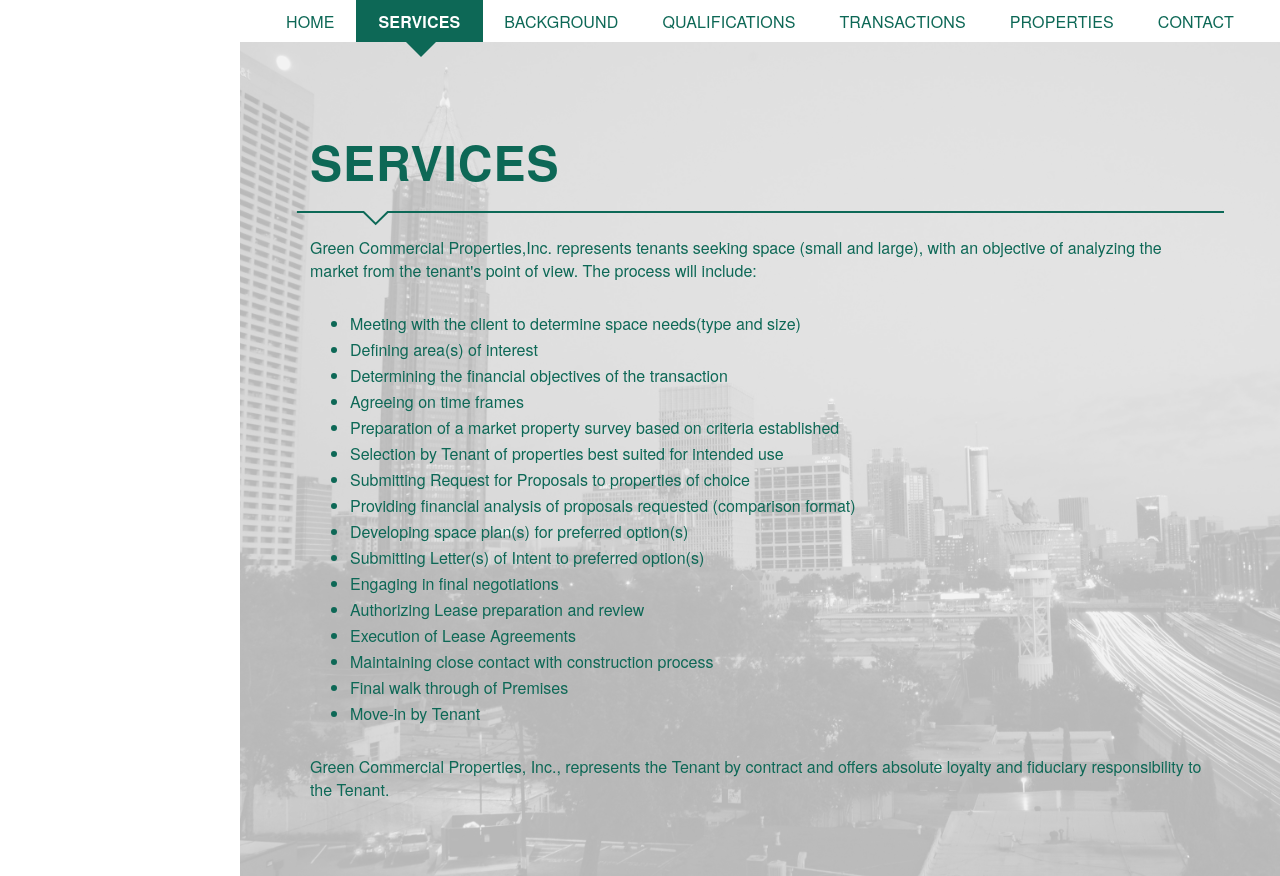
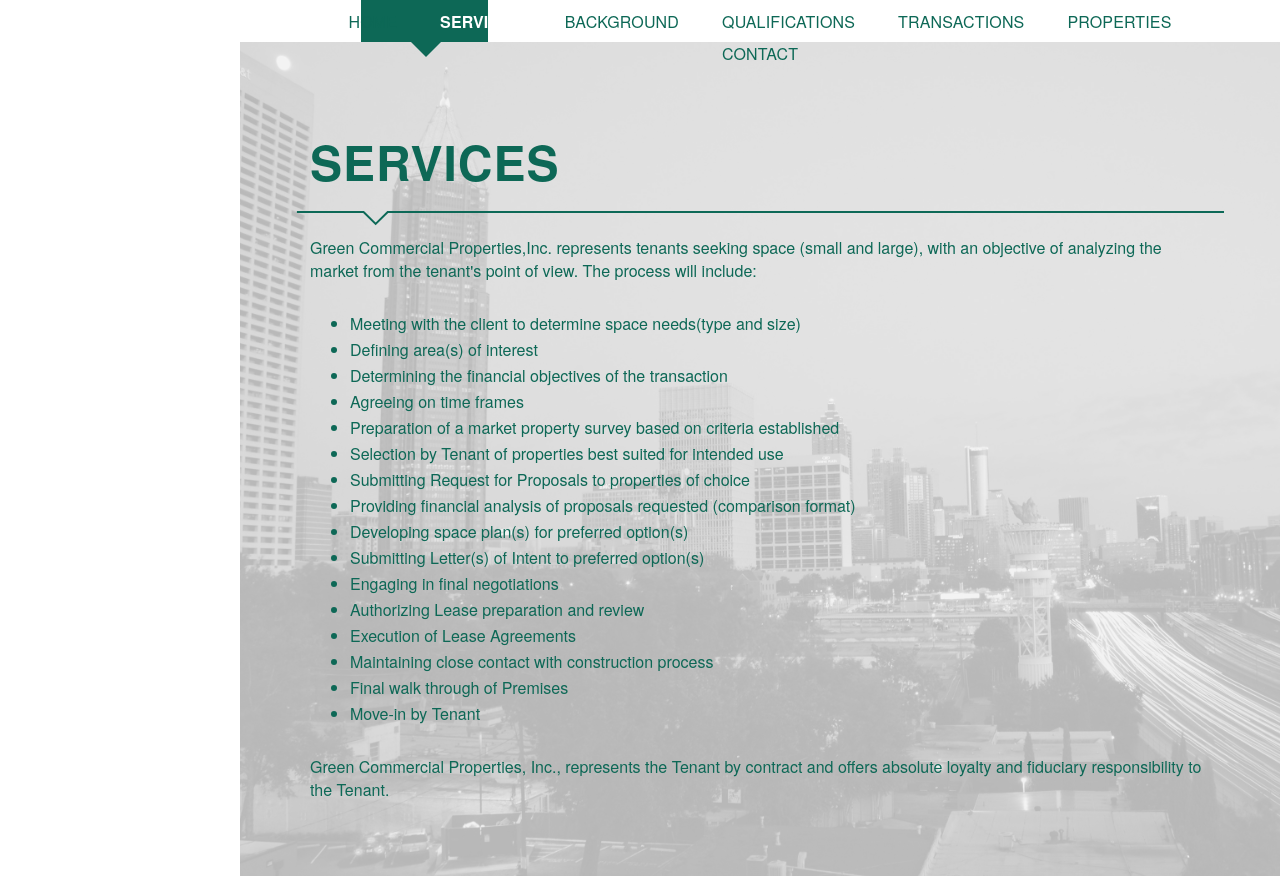
Before and after one commit to greenproperties/greenproperties.github.io, a plain HTML site: page services/index.html in a window 1280 px wide. Drawn offline with nearby package versions, Linux system fonts and the light colour scheme.

Commit message:
Nav Issue Fix - Attempt 2
Try two.

```diff
--- a/services/CSS/generalstyle.css
+++ b/services/CSS/generalstyle.css
@@ -82,7 +82,7 @@ tr, th, td {
  list-style: none;
  text-align: center;
  position: relative;
- width: 990px;
+ width: 980px;
  margin: 0 auto;
  z-index: 100;
 }
@@ -96,7 +96,7 @@ tr, th, td {
  display: inline-block;
  height: 100%;
  margin-right: 0em;
- padding: 0 1.23em;
+ padding: 0 1.2em;
 }
 
 #navigation > li > a {
```
